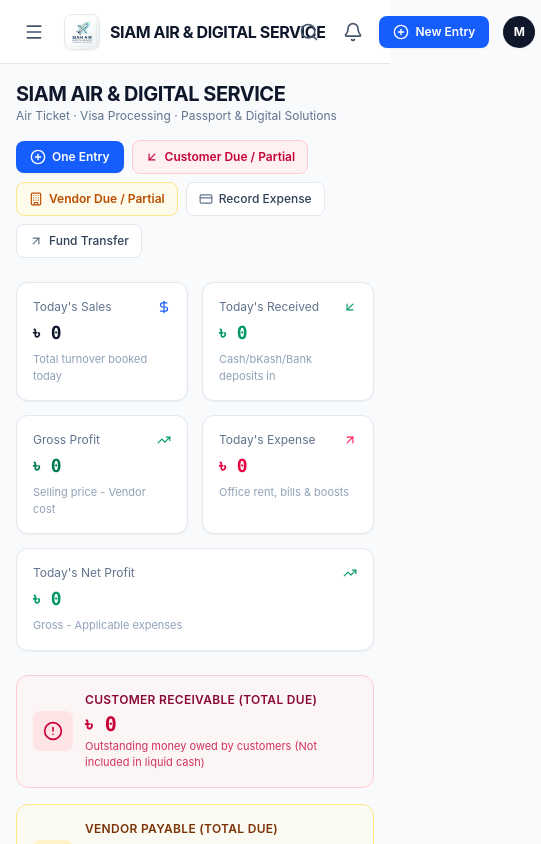
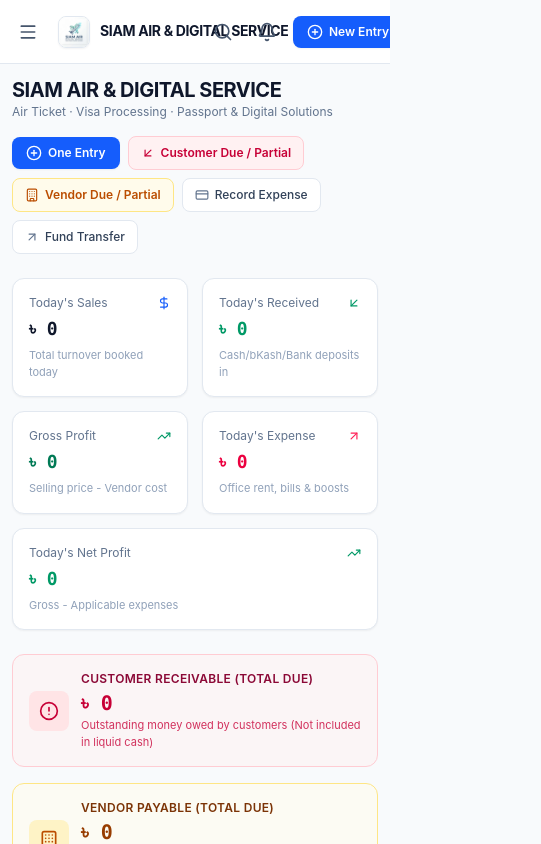
Before and after one commit to bijoy105671/siam, a React (Vite) app: page / in a window 390 px wide. Shown: the top 844 px of the page, 541 px wide, since content can reach past the window. Built offline with nearby package versions, Linux system fonts and the light colour scheme; no server answers.

Commit message:
fix: restore native mobile responsive layout

```diff
--- a/src/index.css
+++ b/src/index.css
@@ -29,3 +29,71 @@
     size: auto;
   }
 }
+
+
+/* --------------------------------------------------------------------------
+   SIAM responsive/mobile guardrails
+   Keep the desktop layout unchanged while making narrow screens feel native.
+   -------------------------------------------------------------------------- */
+html,
+body,
+#root {
+  width: 100%;
+  min-width: 0;
+  max-width: 100%;
+}
+html,
+body {
+  overflow-x: hidden;
+}
+body { margin: 0; }
+
+@media (max-width: 1023px) {
+  #root { min-height: 100dvh; min-width: 0; max-width: 100%; }
+  #root > * { min-width: 0; max-width: 100%; }
+  main {
+    min-width: 0 !important;
+    width: 100% !important;
+    max-width: 100% !important;
+    overflow-x: hidden !important;
+  }
+  main .overflow-x-auto {
+    max-width: 100%;
+    -webkit-overflow-scrolling: touch;
+  }
+  button, input, select, textarea { touch-action: manipulation; }
+}
+
+@media (max-width: 640px) {
+  header {
+    min-width: 0 !important;
+    width: 100% !important;
+    max-width: 100% !important;
+    padding-left: 10px !important;
+    padding-right: 10px !important;
+  }
+  header > div { min-width: 0; }
+  main { padding: 12px !important; }
+  header button { max-width: 100%; }
+  main > *, main section, main article, main form, main [role="dialog"] {
+    max-width: 100%;
+    min-width: 0;
+  }
+  main table { min-width: max-content; }
+}
+
+@media (max-width: 420px) {
+  header .text-base, header .text-lg {
+    font-size: 0.875rem !important;
+    line-height: 1.15rem !important;
+  }
+  header .w-9, header .h-9 {
+    width: 32px !important;
+    height: 32px !important;
+  }
+  header button:has(svg.lucide-plus-circle) span { display: none; }
+  header button:has(svg.lucide-plus-circle) {
+    padding-left: 8px !important;
+    padding-right: 8px !important;
+  }
+}
```
